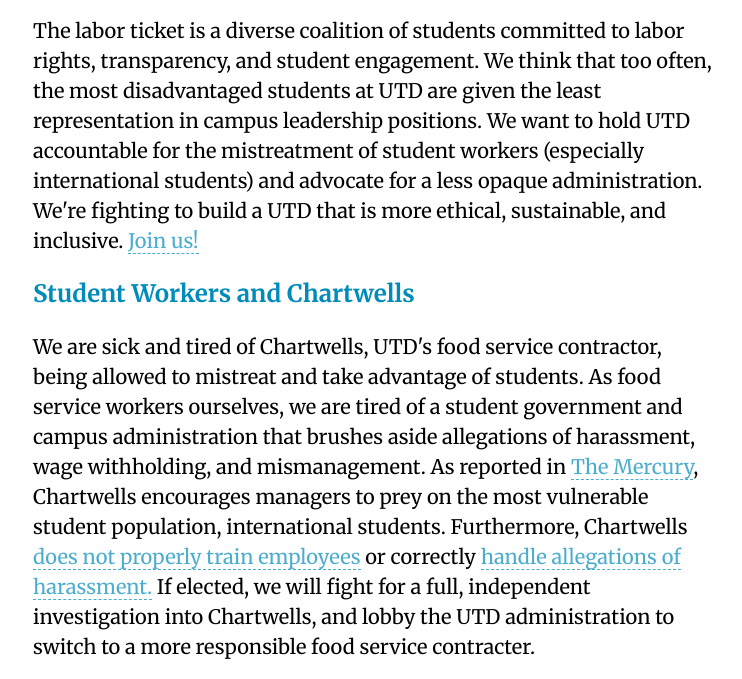
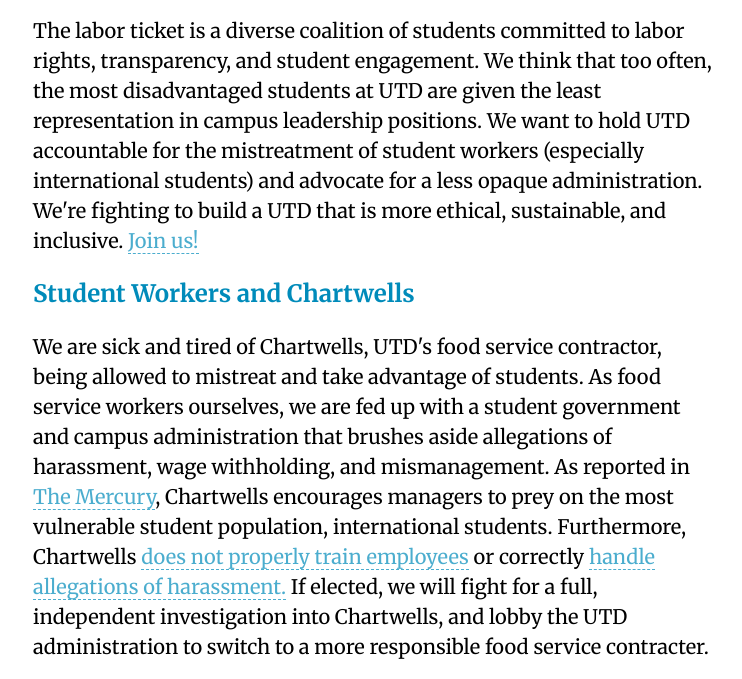
Before and after one commit to undercase/Labor, a plain HTML site: page index.html in a window 1280 px wide. Shown: the part 120-799 px from the top of the page, without its empty margins (267-1009 px from the left). Drawn offline with Linux system fonts and the light colour scheme.

Commit message:
Updated chartwells verbiage.

```diff
--- a/index.html
+++ b/index.html
@@ -18,7 +18,7 @@
     <h1>Vote Labor!</h1>
     <p>The labor ticket is a diverse coalition of students committed to <span class="underline">labor rights, transparency, and student engagement.</span> We think that too often, the most disadvantaged students at UTD are given the least representation in campus leadership positions. We want to hold UTD accountable for the mistreatment of student workers (especially international students) and advocate for a less opaque administration. We're fighting to build a UTD that is more ethical, sustainable, and inclusive. <a href="https://goo.gl/forms/erdbM3qNqmCbbacx2">Join us!</a></p>
     <h2>Student Workers and Chartwells</h2>
-    <p>We are sick and tired of Chartwells, UTD's food service contractor, being allowed to mistreat and take advantage of students. As food service workers ourselves, we are tired of a student government and campus administration that brushes aside allegations of harassment, wage withholding, and mismanagement. As reported in <a href="https://utdmercury.com/chartwells-workers-move-to-unionize/">The Mercury</a>, Chartwells encourages managers to prey on the most vulnerable student population, international students. Furthermore, Chartwells <a href="https://utdmercury.com/chartwells-workers-allege-lack-of-food-safety-training/">does not properly train employees</a> or correctly <a href="https://utdmercury.com/food-service-workers-accuse-chartwells-management-of-misconduct/">handle allegations of harassment.</a> If elected, we will fight for a full, independent investigation into Chartwells, and lobby the UTD administration to switch to a more responsible food service contracter.
+    <p>We are sick and tired of Chartwells, UTD's food service contractor, being allowed to mistreat and take advantage of students. As food service workers ourselves, we are fed up with a student government and campus administration that brushes aside allegations of harassment, wage withholding, and mismanagement. As reported in <a href="https://utdmercury.com/chartwells-workers-move-to-unionize/">The Mercury</a>, Chartwells encourages managers to prey on the most vulnerable student population, international students. Furthermore, Chartwells <a href="https://utdmercury.com/chartwells-workers-allege-lack-of-food-safety-training/">does not properly train employees</a> or correctly <a href="https://utdmercury.com/food-service-workers-accuse-chartwells-management-of-misconduct/">handle allegations of harassment.</a> If elected, we will fight for a full, independent investigation into Chartwells, and lobby the UTD administration to switch to a more responsible food service contracter.
     <h2>Transparency & Engagement</h2>
     <p>We believe student government, and UTD administration in general, should be transparent, open, and accessible. We believe that instead of allowing subcontractors to <a href="https://utdmercury.com/chartwells-officials-deny-worker-allegations/">investigate themseleves when grievances arise</a>, UTD should conduct independent audits and make them publicly available. We will fight to make student government more accessible to the general student body by building an online presence.</p>
     <h2>The Team</h2>
```
